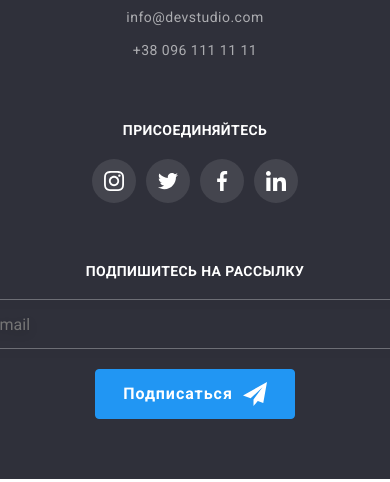
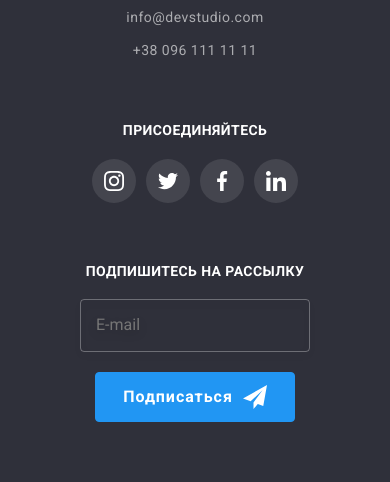
Before and after one commit to Bordiuzhan/Bordiuzhan-goit-markup-hw-08, a plain HTML site: page index.html in a window 390 px wide. Shown: the part 5547-6029 px from the top of the page. Drawn offline with nearby package versions, Linux system fonts and the light colour scheme.

Commit message:
wh input change mob

```diff
--- a/sass/layout/_footer.scss
+++ b/sass/layout/_footer.scss
@@ -180,7 +180,10 @@
 }
 
 .subscribe-input {
-  @include size(450px, 50px);
+  width: 230px;
+  @include mobile {
+    @include size(450px, 50px);
+  }
   @include desktop {
     margin-right: 5px;
   }
```
Also changed, not shown: css/main.css, css/main.min.css, 2 other files.
